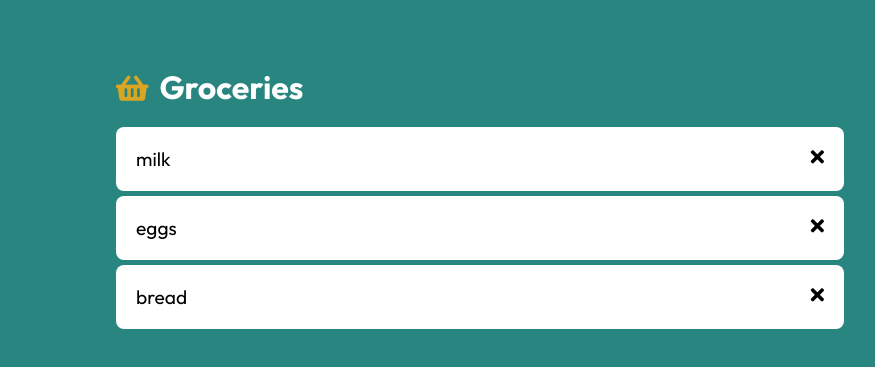
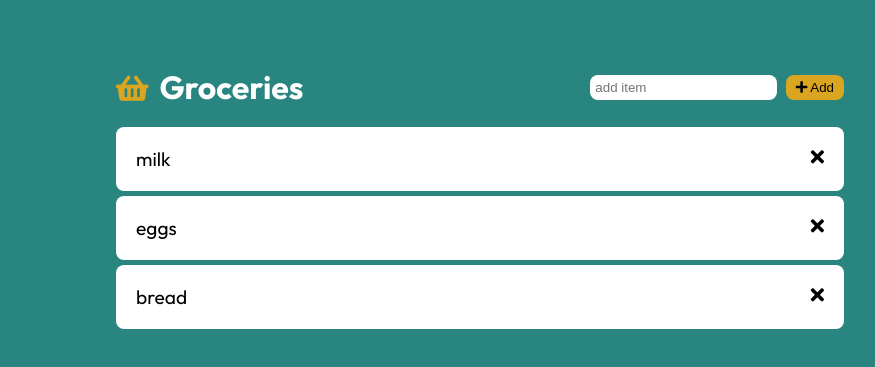
Before and after one commit to AnaisDiGenua/vue-todolist, a plain HTML site: page index.html in a window 1280 px wide. Shown: the part 83-450 px from the top of the page, without its empty margins (160-1035 px from the left). Drawn offline with nearby package versions, Linux system fonts and the light colour scheme.

Commit message:
milestone 3

```diff
--- a/css/style.css
+++ b/css/style.css
@@ -32,6 +32,11 @@ header h1 {
     margin: 50px auto;
     padding: 20px;
 }
+.top-container {
+    display: flex;
+    justify-content: space-between;
+    align-items: center;
+}
 .top-container h2 {
     color: white;
     font-size: 2rem;
@@ -40,6 +45,18 @@ header h1 {
     margin-right: 5px;
     font-size: 1.8rem;
     color: goldenrod;
+}
+.top-container .add-todo-box input {
+    padding: 5px;
+    border-radius: 0.5rem;
+    border: none;
+}
+.top-container .add-todo-box button {
+    padding: 5px 10px;
+    border-radius: 0.5rem;
+    background-color: goldenrod;
+    border: none;
+    margin-left: 5px;
 }
 .bottom-container {
     background-color: #29857f;
--- a/index.html
+++ b/index.html
@@ -35,7 +35,10 @@
                     <!-- /nome lista -->
 
                     <!-- aggiungi todo -->
-                    <div class="add-todo-box"></div>
+                    <div class="add-todo-box">
+                        <input type="text" placeholder="add item" v-model="inputValue">
+                        <button @click="addItem()"><i class="fas fa-plus"></i> Add</button>
+                    </div>
                     <!-- /aggiungi todo -->
                 </div>
                 <!-- /top container -->
--- a/js/script.js
+++ b/js/script.js
@@ -27,7 +27,8 @@ const app = new Vue({
                 text: 'bread',
                 done: false
             }
-        ]
+        ],
+        inputValue: ''
 
     },
     methods: {
@@ -38,5 +39,12 @@ const app = new Vue({
         //         this.items.done = false;
         //     }
         // }
+        addItem: function() {
+            if(this.inputValue != '') {
+                this.items.push({text:this.inputValue, done:false});
+                this.inputValue = '';
+            }
+
+        }
     }
 });
```
